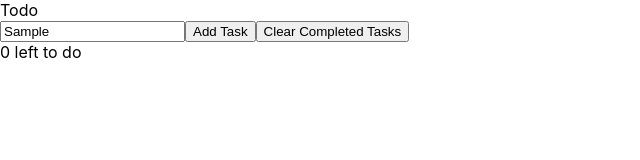
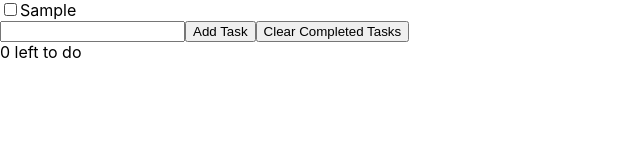
Before and after one commit to Alex-Bellamy/react_to_do_list, a React (Create React App) app: page / in a window 1280 px wide. Both pictures are taken after typing "Sample" into the empty fields and a click on the button "Add Task". Shown: the top 160 px of the page, without its empty margins (0-640 px from the left). Built offline with nearby package versions, Linux system fonts and the light colour scheme.

Commit message:
inputting checkbox into todo.jsx, adding function to app.jsx for adding task to list and updating the state

```diff
--- a/src/App.jsx
+++ b/src/App.jsx
@@ -1,13 +1,24 @@
-import React, { useState } from "react";
+import React, { useState, useRef } from "react";
 import TodoList from "./components/TodoList"
 
 function App() {
-  const [todos, setTodos] = useState([{ id: 1, name: 'Todo', complete: false }])
+  const [todos, setTodos] = useState([])
+  const taskNameRef = useRef()
+
+  function handleAddTask(e) {
+    const name = taskNameRef.current.value
+    if (name === '' ) return
+    setTodos(prevTasks => {
+      return [...prevTasks, { id: 1, name: name, complete: false}]
+    })
+    taskNameRef.current.value = null
+  }
+
   return (
     <>
     <TodoList todos={todos} />
-    <input type="text" />
-    <button>Add Task</button>
+    <input ref={taskNameRef} type="text" />
+    <button onClick={handleAddTask}>Add Task</button>
     <button>Clear Completed Tasks</button>
     <div>0 left to do</div>
     </>
--- a/src/components/Todo.jsx
+++ b/src/components/Todo.jsx
@@ -3,7 +3,10 @@ import React from 'react'
 export default function Todo({ todo }) {
   return (
     <div>
-      {todo.name}
+      <label>
+        <input type="checkbox" checked={todo.complete} />
+        {todo.name}
+      </label>
     </div>
   )
 }
--- a/src/components/TodoList.jsx
+++ b/src/components/TodoList.jsx
@@ -4,7 +4,7 @@ import Todo from './Todo'
 export default function TodoList({ todos }) {
   return (
       todos.map(todo => {
-          return <Todo key={todo.id} todo={todo} />
+        return <Todo key={todo.id} todo={todo} />
       })
   )
 }
```
